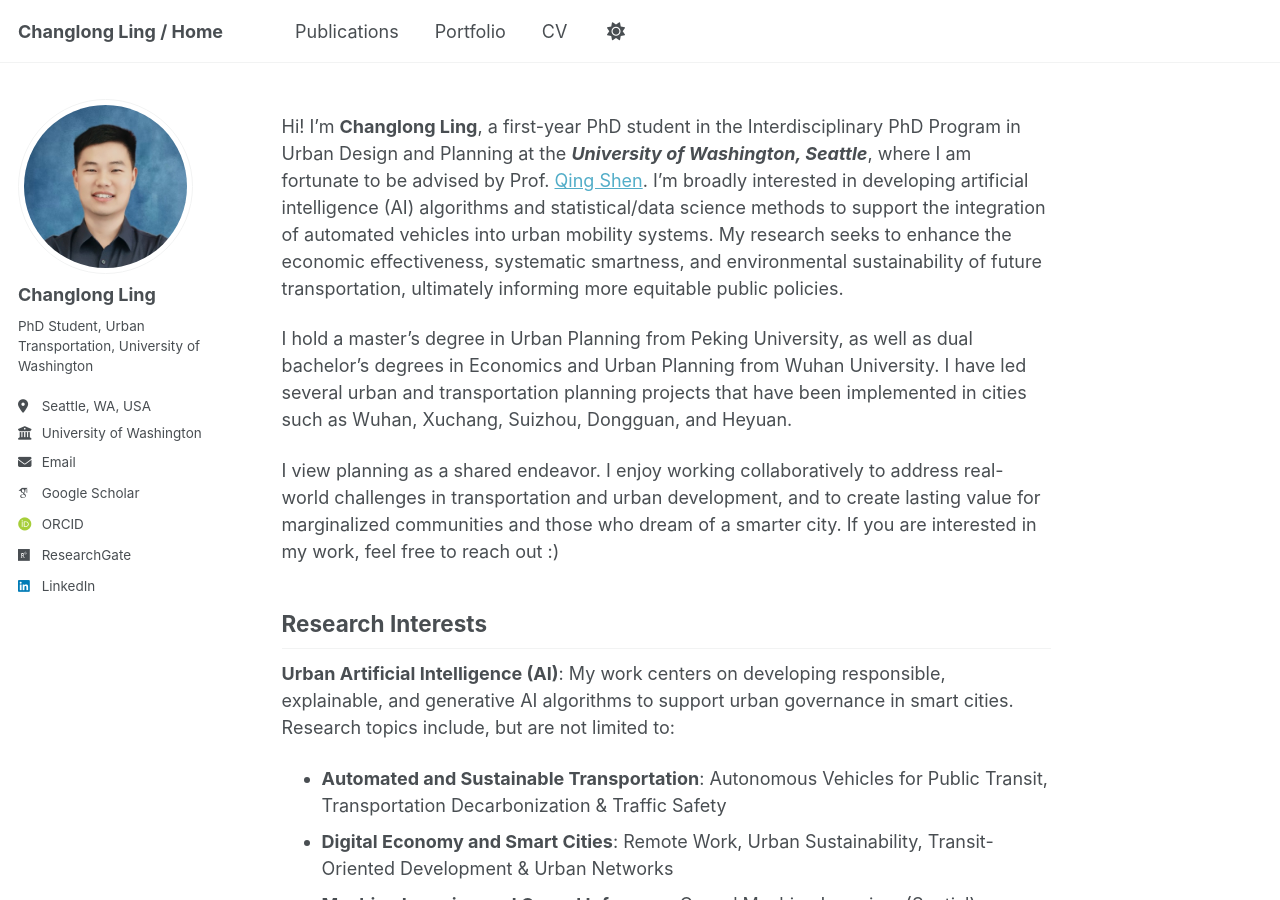
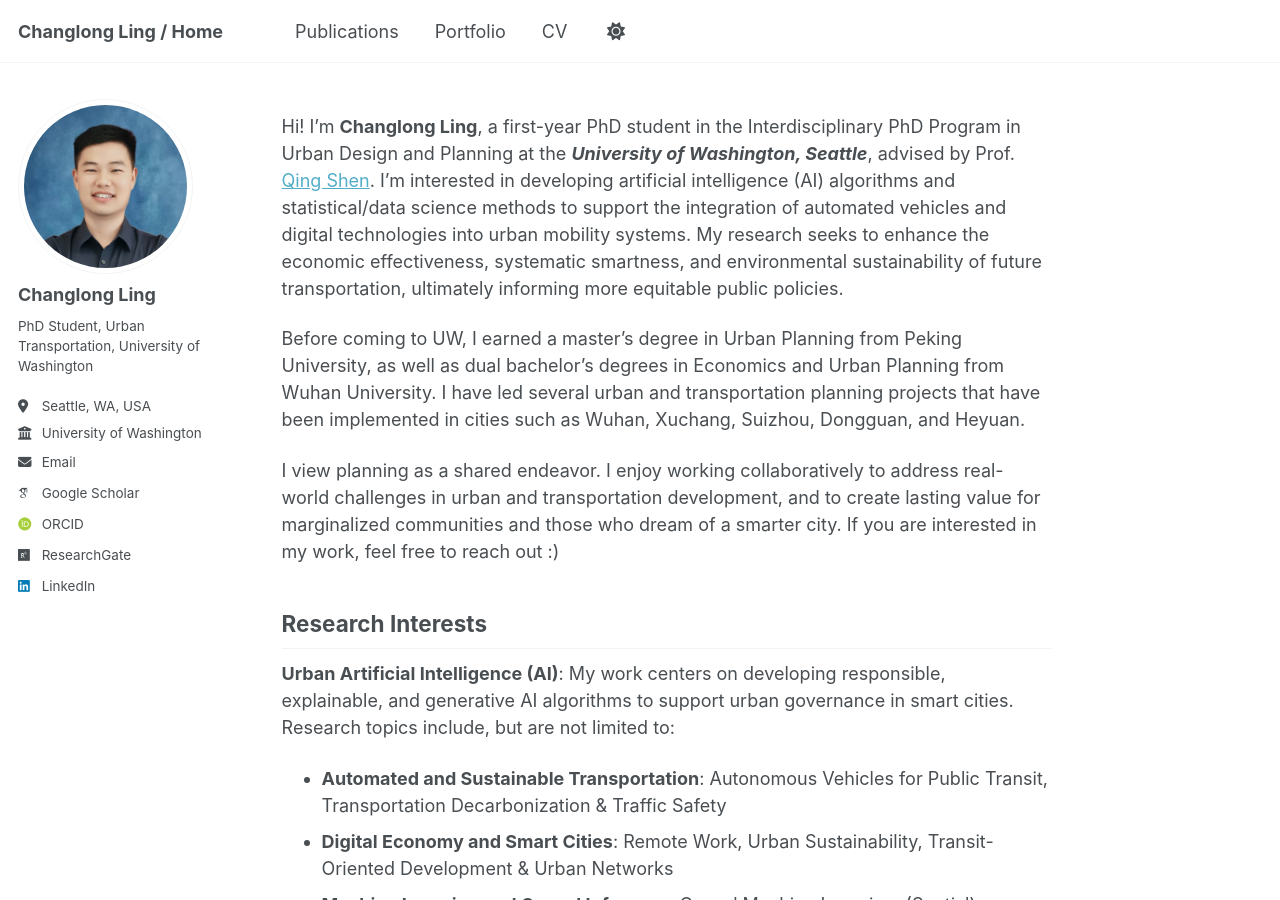
Before and after one commit to ChanglongLing/changlongling.github.io, a Jekyll site: the page built from _pages/about.md, in a window 1280 px wide and 900 px high. Built offline with Jekyll 4.4.1, drawn with Linux system fonts in a browser that asks for light colours; some web fonts are replaced; comment, search, counter and statistics services are not loaded.

Commit message:
Update about.md

```diff
--- a/_pages/about.md
+++ b/_pages/about.md
@@ -7,11 +7,11 @@ redirect_from:
   - /about.html
 ---
 
-Hi! I'm **Changlong Ling**, a first-year PhD student in the Interdisciplinary PhD Program in Urban Design and Planning at the **_University of Washington, Seattle_**, where I am fortunate to be advised by Prof. [Qing Shen](https://urbdp.be.uw.edu/people/qing-shen/). I'm broadly interested in developing artificial intelligence (AI) algorithms and statistical/data science methods to support the integration of automated vehicles into urban mobility systems. My research seeks to enhance the economic effectiveness, systematic smartness, and environmental sustainability of future transportation, ultimately informing more equitable public policies.
+Hi! I'm **Changlong Ling**, a first-year PhD student in the Interdisciplinary PhD Program in Urban Design and Planning at the **_University of Washington, Seattle_**, advised by Prof. [Qing Shen](https://urbdp.be.uw.edu/people/qing-shen/). I'm interested in developing artificial intelligence (AI) algorithms and statistical/data science methods to support the integration of automated vehicles and digital technologies into urban mobility systems. My research seeks to enhance the economic effectiveness, systematic smartness, and environmental sustainability of future transportation, ultimately informing more equitable public policies.
 
-I hold a master's degree in Urban Planning from Peking University, as well as dual bachelor's degrees in Economics and Urban Planning from Wuhan University. I have led several urban and transportation planning projects that have been implemented in cities such as Wuhan, Xuchang, Suizhou, Dongguan, and Heyuan.
+Before coming to UW, I earned a master's degree in Urban Planning from Peking University, as well as dual bachelor's degrees in Economics and Urban Planning from Wuhan University. I have led several urban and transportation planning projects that have been implemented in cities such as Wuhan, Xuchang, Suizhou, Dongguan, and Heyuan.
 
-I view planning as a shared endeavor. I enjoy working collaboratively to address real-world challenges in transportation and urban development, and to create lasting value for marginalized communities and those who dream of a smarter city. If you are interested in my work, feel free to reach out :)
+I view planning as a shared endeavor. I enjoy working collaboratively to address real-world challenges in urban and transportation development, and to create lasting value for marginalized communities and those who dream of a smarter city. If you are interested in my work, feel free to reach out :)
 
 Research Interests
 -----
```
